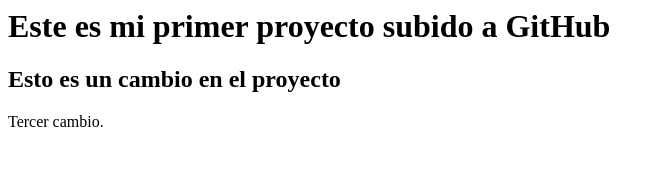
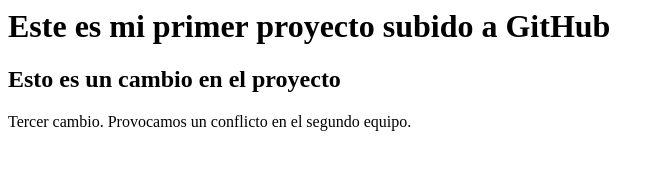
Before and after one commit to CuentaGit1/proyecto1, a plain HTML site: page index.html in a window 1280 px wide. Shown: the whole page, without its empty margins (0-664 px from the left). Drawn offline with Linux system fonts and the light colour scheme.

Commit message:
Provocando conflictos

```diff
--- a/index.html
+++ b/index.html
@@ -7,6 +7,6 @@
 
 		<h2>Esto es un cambio en el proyecto</h2>
 
-		<p>Tercer cambio.</p>
+		<p>Tercer cambio. Provocamos un conflicto en el segundo equipo.</p>
 	</body>
 </html>
```
